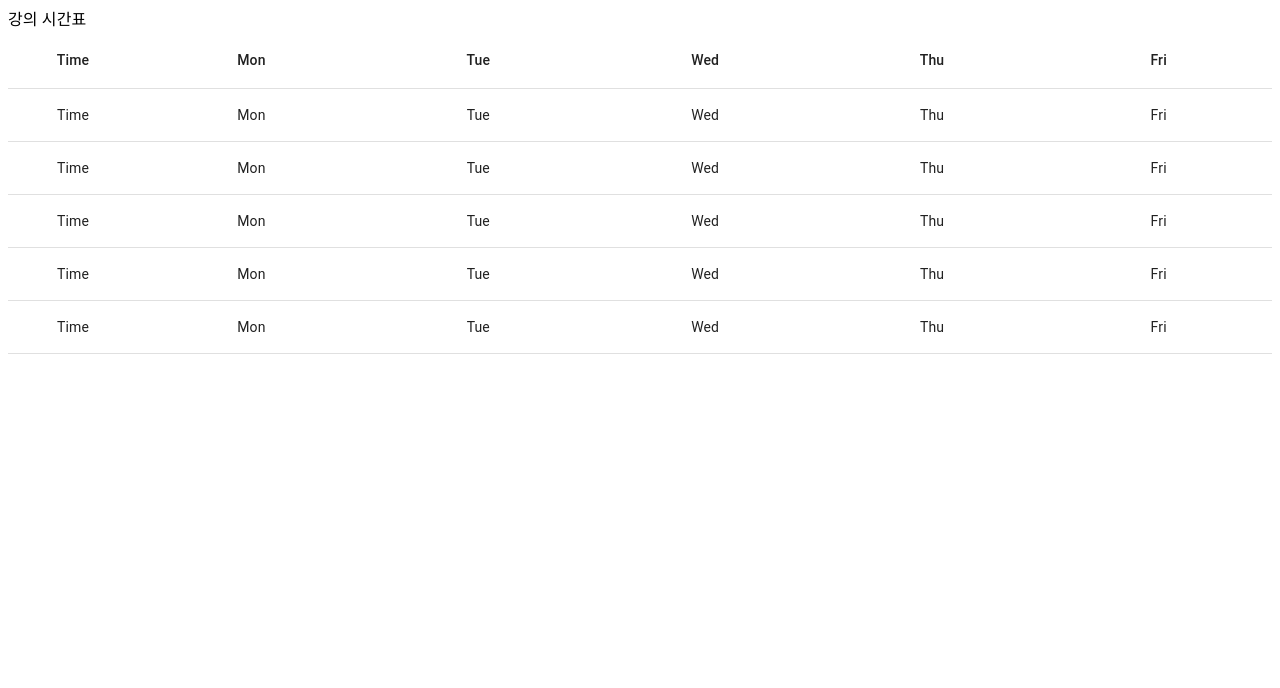
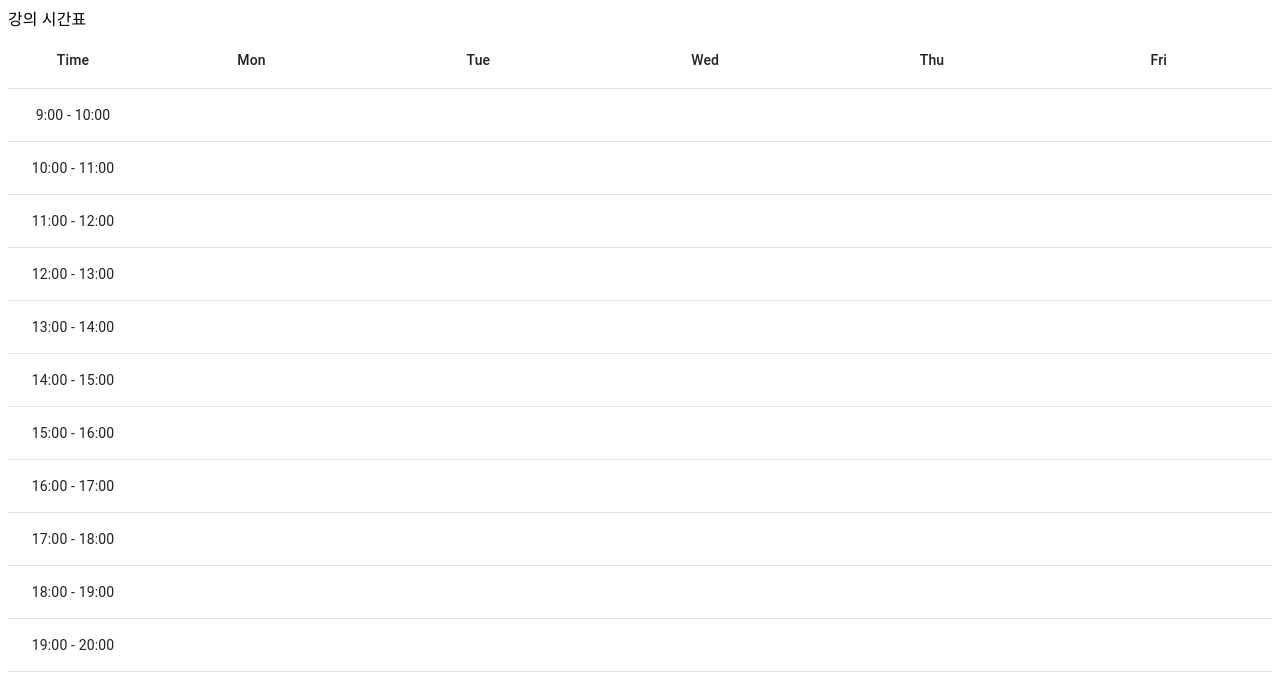
Before and after one commit to ssh891123/TimeTable, a React (Create React App) app: page / in a window 1280 px wide. Shown: the top 688 px of the page. Built offline with nearby package versions, Linux system fonts and the light colour scheme.

Commit message:
[feat] timeRow, timecell Component 기본 동작
TimeRowComponent, timeCellComponet 기본 동작 추가

```diff
--- a/src/App.js
+++ b/src/App.js
@@ -1,4 +1,4 @@
-import TimeTable from "./Timetable/Timetable";
+import TimeTable from "./Timetable/TimeTable";
 
 function App() {
   return (
--- a/src/Timetable/Timetable.jsx
+++ b/src/Timetable/Timetable.jsx
@@ -1,6 +1,6 @@
 import { TableContainer, Typography, Table, TableHead, TableBody, TableRow, TableCell } from '@mui/material';
 import React from 'react';
-
+import TimeTableRow from './TimeTableRow';
 const hourData = Array.from({length: 11}, (i, j) => j+9);
 //[9, 10, ... 19]
 
@@ -23,46 +23,12 @@ function TimeTable() {
                     </TableRow>
                 </TableHead>
                 <TableBody>
-                    <TableRow>
-                        <TableCell align="center" width={100}>Time</TableCell>
-                        <TableCell align="center" width={200}>Mon</TableCell>
-                        <TableCell align="center" width={200}>Tue</TableCell>
-                        <TableCell align="center" width={200}>Wed</TableCell>
-                        <TableCell align="center" width={200}>Thu</TableCell>
-                        <TableCell align="center" width={200}>Fri</TableCell>
-                    </TableRow>
-                    <TableRow>
-                        <TableCell align="center" width={100}>Time</TableCell>
-                        <TableCell align="center" width={200}>Mon</TableCell>
-                        <TableCell align="center" width={200}>Tue</TableCell>
-                        <TableCell align="center" width={200}>Wed</TableCell>
-                        <TableCell align="center" width={200}>Thu</TableCell>
-                        <TableCell align="center" width={200}>Fri</TableCell>
-                    </TableRow>
-                    <TableRow>
-                        <TableCell align="center" width={100}>Time</TableCell>
-                        <TableCell align="center" width={200}>Mon</TableCell>
-                        <TableCell align="center" width={200}>Tue</TableCell>
-                        <TableCell align="center" width={200}>Wed</TableCell>
-                        <TableCell align="center" width={200}>Thu</TableCell>
-                        <TableCell align="center" width={200}>Fri</TableCell>
-                    </TableRow>
-                    <TableRow>
-                        <TableCell align="center" width={100}>Time</TableCell>
-                        <TableCell align="center" width={200}>Mon</TableCell>
-                        <TableCell align="center" width={200}>Tue</TableCell>
-                        <TableCell align="center" width={200}>Wed</TableCell>
-                        <TableCell align="center" width={200}>Thu</TableCell>
-                        <TableCell align="center" width={200}>Fri</TableCell>
-                    </TableRow>
-                    <TableRow>
-                        <TableCell align="center" width={100}>Time</TableCell>
-                        <TableCell align="center" width={200}>Mon</TableCell>
-                        <TableCell align="center" width={200}>Tue</TableCell>
-                        <TableCell align="center" width={200}>Wed</TableCell>
-                        <TableCell align="center" width={200}>Thu</TableCell>
-                        <TableCell align="center" width={200}>Fri</TableCell>
-                    </TableRow>
+                    {hourData.map((time, index) => (
+                        <TableRow key={index}>
+                            <TableCell align="center">{`${time}:00 - ${time+1}:00`}</TableCell>
+                            <TimeTableRow></TimeTableRow>
+                        </TableRow>
+                    ))}
                 </TableBody>
             </Table>
         </TableContainer>
--- a/src/Timetable/TimetableCell.jsx
+++ b/src/Timetable/TimetableCell.jsx
@@ -0,0 +1,10 @@
+import React from 'react';
+import { TableCell } from '@mui/material';
+
+function TimeTableCell() {
+    return (
+        <TableCell/>
+    )
+}
+
+export default TimeTableCell;
--- a/src/Timetable/TimetableRow.jsx
+++ b/src/Timetable/TimetableRow.jsx
@@ -0,0 +1,16 @@
+import react from 'react';
+import TimeTableCell from './TimeTableCell';
+
+function TimeTableRow() {
+    return (
+        <>
+        <TimeTableCell/>
+        <TimeTableCell/>
+        <TimeTableCell/>
+        <TimeTableCell/>
+        <TimeTableCell/>
+        </>
+    )
+}
+
+export default TimeTableRow;
```
